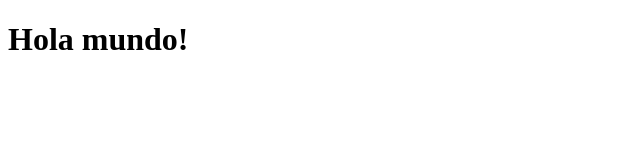
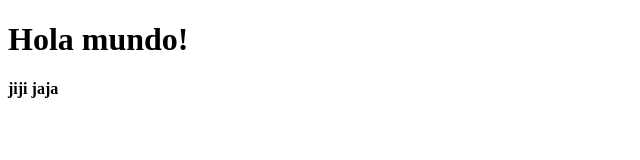
Before and after one commit to Emmanuel2508/Proyecto-negocios, a plain HTML site: page index.html in a window 1280 px wide. Shown: the full height of the page, 0-640 px from the left. Drawn offline with Linux system fonts and the light colour scheme.

```diff
--- a/index.html
+++ b/index.html
@@ -14,6 +14,7 @@
 <body>
     <div>
         <h1>Hola mundo!</h1>
+        <b>jiji jaja</b>
     </div>
 </body>
 </html>
```
